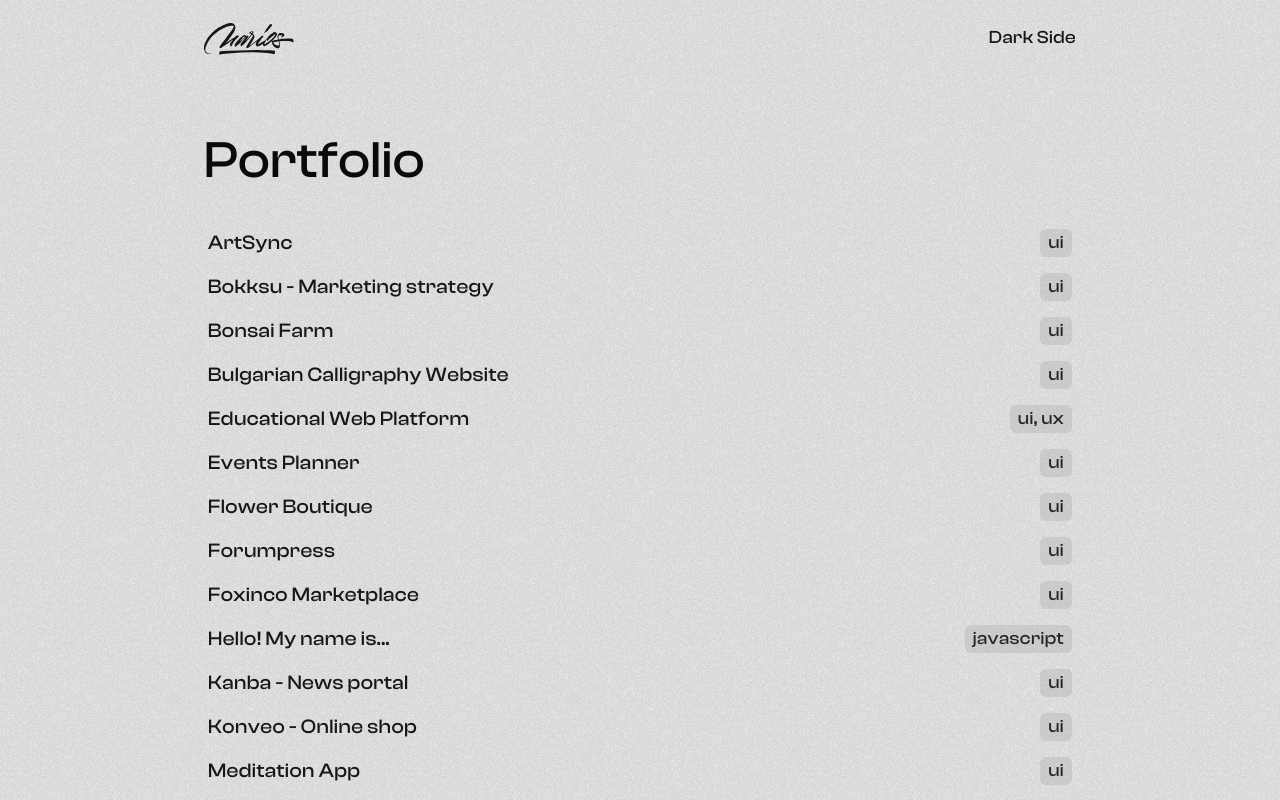
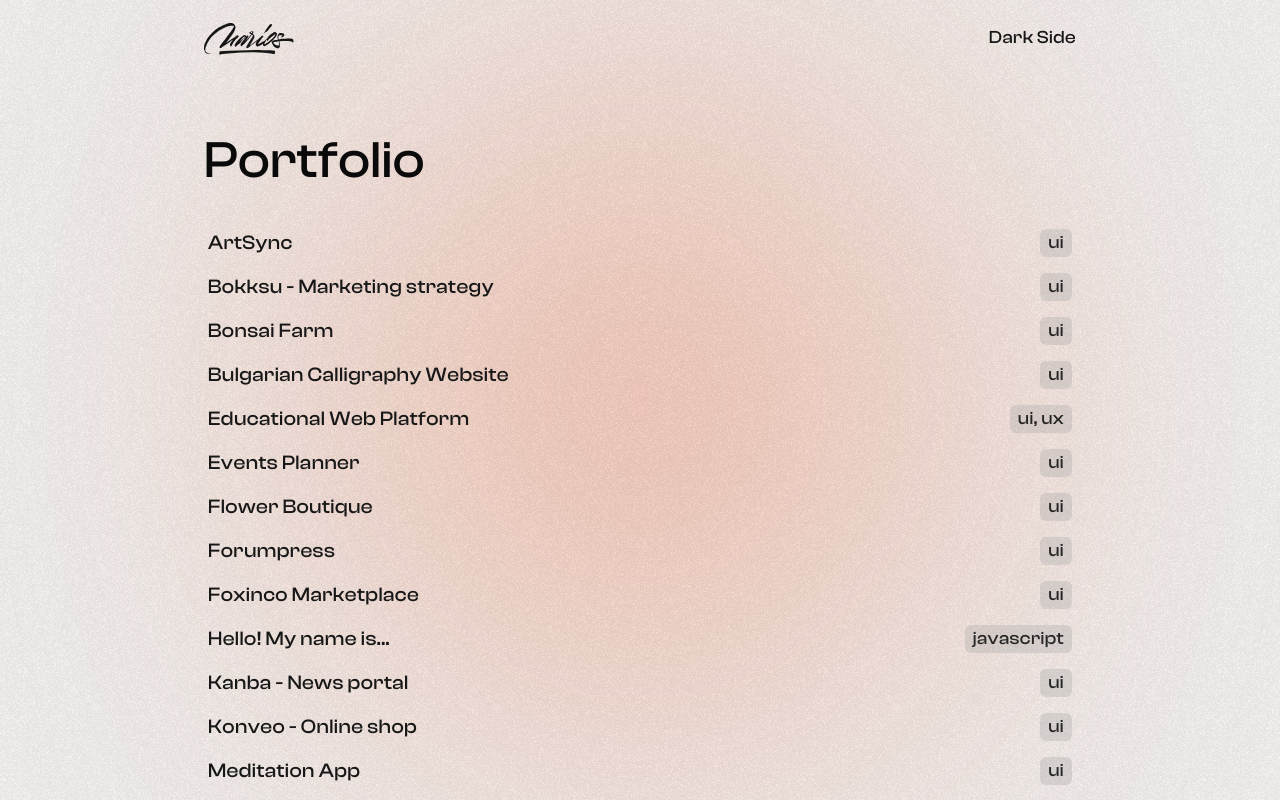
Before and after one commit to mpittas/mp-portfolio, a Next.js app: page /portfolio in a window 1280 px wide. Shown: the top 800 px of the page. Built offline with nearby package versions, Linux system fonts and the light colour scheme.

Commit message:
Add background clur effect following the mouse

```diff
--- a/package.json
+++ b/package.json
@@ -14,6 +14,7 @@
     "@vercel/speed-insights": "^1.0.9",
     "gray-matter": "^4.0.3",
     "gsap": "^3.12.5",
+    "lodash": "^4.17.21",
     "matter-js": "^0.19.0",
     "next": "canary",
     "next-mdx-remote": "^4.4.1",
--- a/src/app/layout.tsx
+++ b/src/app/layout.tsx
@@ -1,16 +1,18 @@
 import "./global.css"
-import React, {useEffect} from "react"
-import type {Metadata} from "next"
+import React, { useEffect } from "react"
+import type { Metadata } from "next"
 
-import {Space_Mono} from "next/font/google"
+import { Space_Mono } from "next/font/google"
 import localFont from "next/font/local"
 
 import Header from "@/components/sections/Header"
 import Footer from "@/components/sections/Footer"
-import {ThemeProvider} from "next-themes"
-import {Analytics} from "@vercel/analytics/react"
-import {SpeedInsights} from "@vercel/speed-insights/next"
-import {baseUrl} from "@/seo/sitemap"
+import { ThemeProvider } from "next-themes"
+import { Analytics } from "@vercel/analytics/react"
+import { SpeedInsights } from "@vercel/speed-insights/next"
+import { baseUrl } from "@/seo/sitemap"
+
+import BlurryBackground from "@/components/anim/BlurryBackground"
 
 const spacemono = Space_Mono({
   subsets: ["latin"],
@@ -85,17 +87,22 @@ export const metadata: Metadata = {
 
 const cx = (...classes) => classes.filter(Boolean).join(" ")
 
-export default function RootLayout({children}: {children: React.ReactNode}) {
+export default function RootLayout({
+  children,
+}: {
+  children: React.ReactNode
+}) {
   return (
     <html lang="en" suppressHydrationWarning>
       <body
-        className={`${clashDisplay.className} ${clashDisplay.variable} antialiased text-lg bg-neutral-200 text-neutral-900 dark:text-neutral-100 dark:bg-neutral-900 `}
+        className={`${clashDisplay.className} ${clashDisplay.variable} antialiased text-lg bg-neutral-100 text-neutral-900 dark:text-neutral-100 dark:bg-neutral-900 `}
       >
         <ThemeProvider
           attribute="class"
           enableSystem={false}
           defaultTheme="light"
         >
+          <BlurryBackground />
           <div className="opacity-90">
             <div className="bg" />
           </div>
--- a/src/app/portfolio/[slug]/page.tsx
+++ b/src/app/portfolio/[slug]/page.tsx
@@ -1,23 +1,23 @@
-import { notFound } from "next/navigation";
-import { CustomMDX } from "@/components/custom/Mdx";
-import { formatDate, getPortfolioPosts } from "@/utils/utils";
-import { baseUrl } from "@/seo/sitemap";
-import PageWrap from "@/components/layout/PageWrap";
-import Image from "next/image";
+import { notFound } from "next/navigation"
+import { CustomMDX } from "@/components/custom/Mdx"
+import { formatDate, getPortfolioPosts } from "@/utils/utils"
+import { baseUrl } from "@/seo/sitemap"
+import PageWrap from "@/components/layout/PageWrap"
+import Image from "next/image"
 
 // Temp
 export async function generateStaticParams() {
-  let posts = getPortfolioPosts();
+  let posts = getPortfolioPosts()
 
   return posts.map((post) => ({
     slug: post.slug,
-  }));
+  }))
 }
 
 export function generateMetadata({ params }) {
-  let post = getPortfolioPosts().find((post) => post.slug === params.slug);
+  let post = getPortfolioPosts().find((post) => post.slug === params.slug)
   if (!post) {
-    return;
+    return
   }
 
   let {
@@ -26,10 +26,10 @@ export function generateMetadata({ params }) {
     summary: description,
     category,
     image,
-  } = post.metadata;
+  } = post.metadata
   let ogImage = image
     ? image
-    : `${baseUrl}/og?title=${encodeURIComponent(title)}`;
+    : `${baseUrl}/og?title=${encodeURIComponent(title)}`
 
   return {
     title,
@@ -52,14 +52,14 @@ export function generateMetadata({ params }) {
       description,
       images: [ogImage],
     },
-  };
+  }
 }
 
 export default function Portfolio({ params }) {
-  let post = getPortfolioPosts().find((post) => post.slug === params.slug);
+  let post = getPortfolioPosts().find((post) => post.slug === params.slug)
 
   if (!post) {
-    notFound();
+    notFound()
   }
 
   return (
@@ -96,11 +96,11 @@ export default function Portfolio({ params }) {
             className="object-cover"
           />
         </div> */}
-        <div className=" border-b-[1px] border-neutral-400/[0.5] dark:border-neutral-700 pb-16 mb-8">
+        <div className=" border-b-[1px] border-neutral-500 dark:border-neutral-400 pb-16 mb-8">
           <h1 className="title font-medium text-6xl mb-4">
             {post.metadata.title}
           </h1>
-          <div className="flex justify-between items-center text-sm text-neutral-400">
+          <div className="flex justify-between items-center text-sm text-neutral-600 dark:text-neutral-300">
             {formatDate(post.metadata.publishedAt)}
           </div>
         </div>
@@ -109,5 +109,5 @@ export default function Portfolio({ params }) {
         </article>
       </section>
     </PageWrap>
-  );
+  )
 }
--- /dev/null
+++ b/src/components/anim/BlurryBackground.tsx
@@ -0,0 +1,82 @@
+"use client"
+import React, { useEffect, useRef } from "react"
+import { throttle } from "lodash"
+
+const BlurryBackground: React.FC = () => {
+  const canvasRef = useRef<HTMLCanvasElement>(null)
+
+  const drawBlurryCircle = (
+    ctx: CanvasRenderingContext2D,
+    mouseX: number,
+    mouseY: number
+  ) => {
+    const width = ctx.canvas.width
+    const height = ctx.canvas.height
+
+    // Clear the canvas
+    ctx.clearRect(0, 0, width, height)
+
+    // Set the style for the blurred circle
+    ctx.filter = "blur(220px)"
+    ctx.fillStyle = "rgba(242,82,24,1)" // Soft black circle, change color as needed
+
+    // Draw the circle at mouse position
+    ctx.beginPath()
+    ctx.arc(mouseX, mouseY, 200, 0, 2 * Math.PI)
+    ctx.fill()
+  }
+
+  const handleMouseMove = throttle((event: MouseEvent) => {
+    const canvas = canvasRef.current
+    if (canvas) {
+      const ctx = canvas.getContext("2d")
+      if (ctx) {
+        drawBlurryCircle(ctx, event.clientX, event.clientY)
+      }
+    }
+  }, 10)
+
+  useEffect(() => {
+    const canvas = canvasRef.current
+    if (canvas) {
+      const ctx = canvas.getContext("2d")
+      if (ctx) {
+        // Initial setup for full viewport coverage
+        canvas.width = window.innerWidth
+        canvas.height = window.innerHeight
+
+        // Initial circle in the center
+        drawBlurryCircle(ctx, canvas.width / 2, canvas.height / 2)
+
+        // Set up event listeners
+        window.addEventListener("mousemove", handleMouseMove)
+        window.addEventListener("resize", () => {
+          canvas.width = window.innerWidth
+          canvas.height = window.innerHeight
+          drawBlurryCircle(ctx, window.innerWidth / 2, window.innerHeight / 2) // Redraw at center
+        })
+
+        // Cleanup on component unmount
+        return () => {
+          window.removeEventListener("mousemove", handleMouseMove)
+          window.removeEventListener("resize", handleMouseMove)
+        }
+      }
+    }
+  }, [])
+
+  return (
+    <canvas
+      ref={canvasRef}
+      style={{
+        position: "fixed",
+        top: 0,
+        left: 0,
+        width: "100%",
+        height: "100%",
+      }}
+    />
+  )
+}
+
+export default BlurryBackground
--- a/src/components/anim/TextScene.js
+++ b/src/components/anim/TextScene.js
@@ -1,25 +1,25 @@
-"use client";
-import * as THREE from "three";
-import { Suspense, useState, useEffect } from "react";
-import { Canvas, useFrame } from "@react-three/fiber";
-import { Preload, useCursor } from "@react-three/drei";
-import { Model, Fragments } from "./Text";
-import { useTheme } from "next-themes";
+"use client"
+import * as THREE from "three"
+import { Suspense, useState, useEffect } from "react"
+import { Canvas, useFrame } from "@react-three/fiber"
+import { Preload, useCursor } from "@react-three/drei"
+import { Model, Fragments } from "./Text"
+import { useTheme } from "next-themes"
 
 function Scene() {
-  const { theme, setTheme } = useTheme();
-  const vec = new THREE.Vector3();
-  const [clicked, setClicked] = useState(false);
-  const [hovered, setHovered] = useState(false);
-  useCursor(hovered);
+  const { theme, setTheme } = useTheme()
+  const vec = new THREE.Vector3()
+  const [clicked, setClicked] = useState(false)
+  const [hovered, setHovered] = useState(false)
+  useCursor(hovered)
 
   useFrame((state) => {
     state.camera.position.lerp(
       vec.set(clicked ? -10 : 0, clicked ? 10 : 0, 20),
       0.1
-    );
-    state.camera.lookAt(0, 0, 0);
-  });
+    )
+    state.camera.lookAt(0, 0, 0)
+  })
 
   return (
     <group>
@@ -31,24 +31,24 @@ function Scene() {
         onPointerOut={() => setHovered(false)}
       />
     </group>
-  );
+  )
 }
 
 export default function TextScene() {
-  const { theme, setTheme } = useTheme();
-  const intensity = theme === "dark" ? 20 : 3;
-  const [isMobile, setIsMobile] = useState(false);
+  const { theme, setTheme } = useTheme()
+  const intensity = theme === "dark" ? 24 : 1
+  const [isMobile, setIsMobile] = useState(false)
 
   useEffect(() => {
     const handleResize = () => {
-      setIsMobile(window.innerWidth < 640); // Tailwind's default breakpoint for 'sm'
-    };
+      setIsMobile(window.innerWidth < 640) // Tailwind's default breakpoint for 'sm'
+    }
 
-    window.addEventListener("resize", handleResize);
-    handleResize();
+    window.addEventListener("resize", handleResize)
+    handleResize()
 
-    return () => window.removeEventListener("resize", handleResize);
-  }, []);
+    return () => window.removeEventListener("resize", handleResize)
+  }, [])
 
   return (
     <Canvas dpr={[1, 2]} orthographic camera={{ zoom: isMobile ? 180 : 260 }}>
@@ -62,5 +62,5 @@ export default function TextScene() {
         <Preload all />
       </Suspense>
     </Canvas>
-  );
+  )
 }
--- a/src/components/portfolio/PortfolioPostItems.tsx
+++ b/src/components/portfolio/PortfolioPostItems.tsx
@@ -1,5 +1,5 @@
 import Link from "next/link"
-import {formatDate} from "@/utils/utils"
+import { formatDate } from "@/utils/utils"
 import Badge from "@/components/core/Badge"
 
 type PortfolioPostsItemsProps = {
@@ -14,13 +14,13 @@ type PortfolioPostsItemsProps = {
   }[]
 }
 
-const PortfolioPostsItems = ({allPortfolios}: PortfolioPostsItemsProps) => {
+const PortfolioPostsItems = ({ allPortfolios }: PortfolioPostsItemsProps) => {
   return (
     <div className="flex flex-col gap-y-2">
       {allPortfolios.map((post) => (
         <Link
           key={post.slug}
-          className="flex flex-row justify-between items-center p-1 hover:bg-neutral-100/[0.6] dark:hover:bg-neutral-800 group rounded-md"
+          className="flex flex-row justify-between items-center p-1 hover:bg-neutral-50/[0.4] dark:hover:bg-neutral-950/[0.4] group rounded-md"
           href={`/portfolio/${post.slug}`}
         >
           <div className="font-medium text-md sm:text-xl">
```
Also changed, not shown: 1 other file (tests, documents, lock files or other folders).
